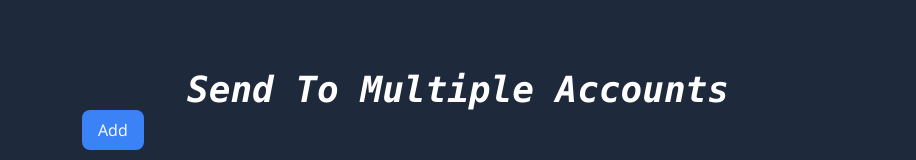
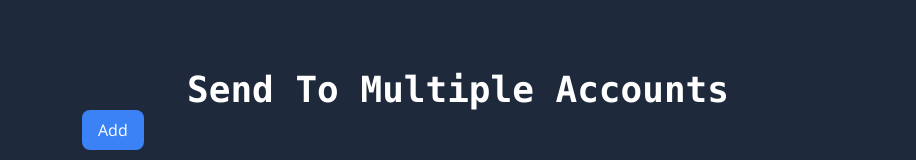
Before and after one commit to Lukman-01/SwiftPay-Web3-App, a React (Vite) app: page / in a window 1280 px wide. Shown: the part 711-871 px from the top of the page, without its empty margins (182-1098 px from the left). Built offline with nearby package versions, Linux system fonts and the light colour scheme.

Commit message:
Redesign of Mitisend table

```diff
--- a/src/App.jsx
+++ b/src/App.jsx
@@ -1,11 +1,11 @@
-import { Navbar, Welcome, Footer, Transactions, TestTable } from "./components";
+import { Navbar, Welcome, Footer, Transactions, MultiSendTable } from "./components";
 
 const App = () => (
   <div className="min-h-screen">
     <div className="bg-slate-800">
       <Navbar />
       <Welcome />
-      <TestTable />
+      <MultiSendTable />
     </div>
     <Transactions />
     <Footer />
--- a/src/components/TestTable.jsx
+++ b/src/components/MultiSendTable.jsx
@@ -6,7 +6,7 @@ import React, { useState } from "react";
 //that particular row data should be  editable, add a delete icon beside the edit button for every row, when the delete
 //icon of any  row is clicked, that particular row should be deleted, use tailwind css, to make the component beautiful:
 
-const TestTable = () => {
+const MultiSendTable = () => {
   const [tableData, setTableData] = useState([
     {
       name: "",
@@ -47,7 +47,7 @@ const TestTable = () => {
   return (
     <div className="m-auto w-[60%] justify-center content-center">
       <div className="pb-10px">
-        <h1 className="text-center text-white text-4xl italic justify-center font-bold font-mono">
+        <h1 className="text-center text-white text-4xl justify-center font-bold font-mono">
           Send To Multiple Accounts
         </h1>
       </div>
@@ -142,4 +142,4 @@ const TestTable = () => {
   );
 };
 
-export default TestTable;
+export default MultiSendTable;
--- a/src/components/index.js
+++ b/src/components/index.js
@@ -3,4 +3,4 @@ export { default as Navbar } from "./Navbar";
 export { default as Welcome } from "./Welcome";
 export { default as Footer } from "./Footer";
 export { default as Transactions } from "./Transactions";
-export { default as TestTable } from "./TestTable";
+export { default as MultiSendTable } from "./MultiSendTable";
```
